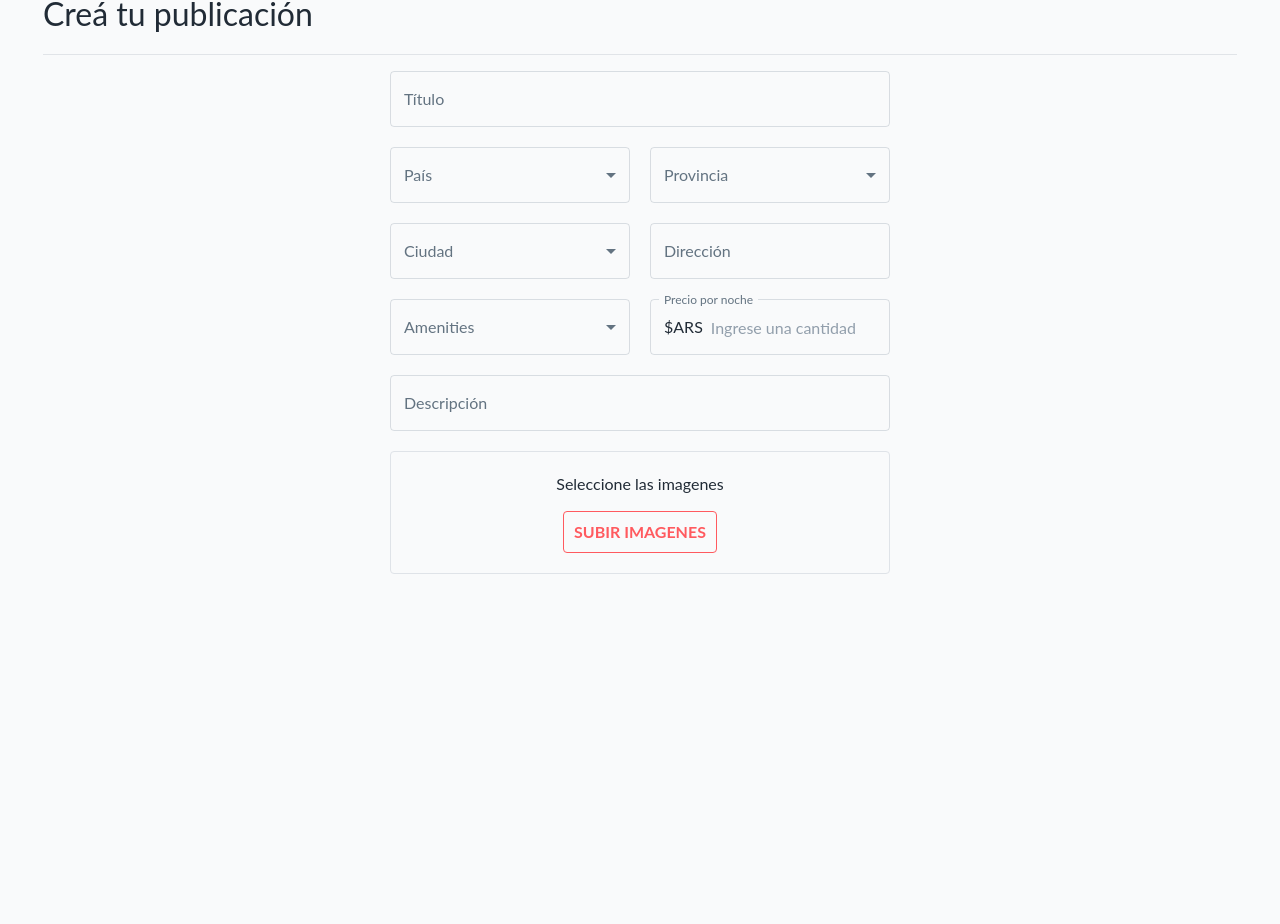
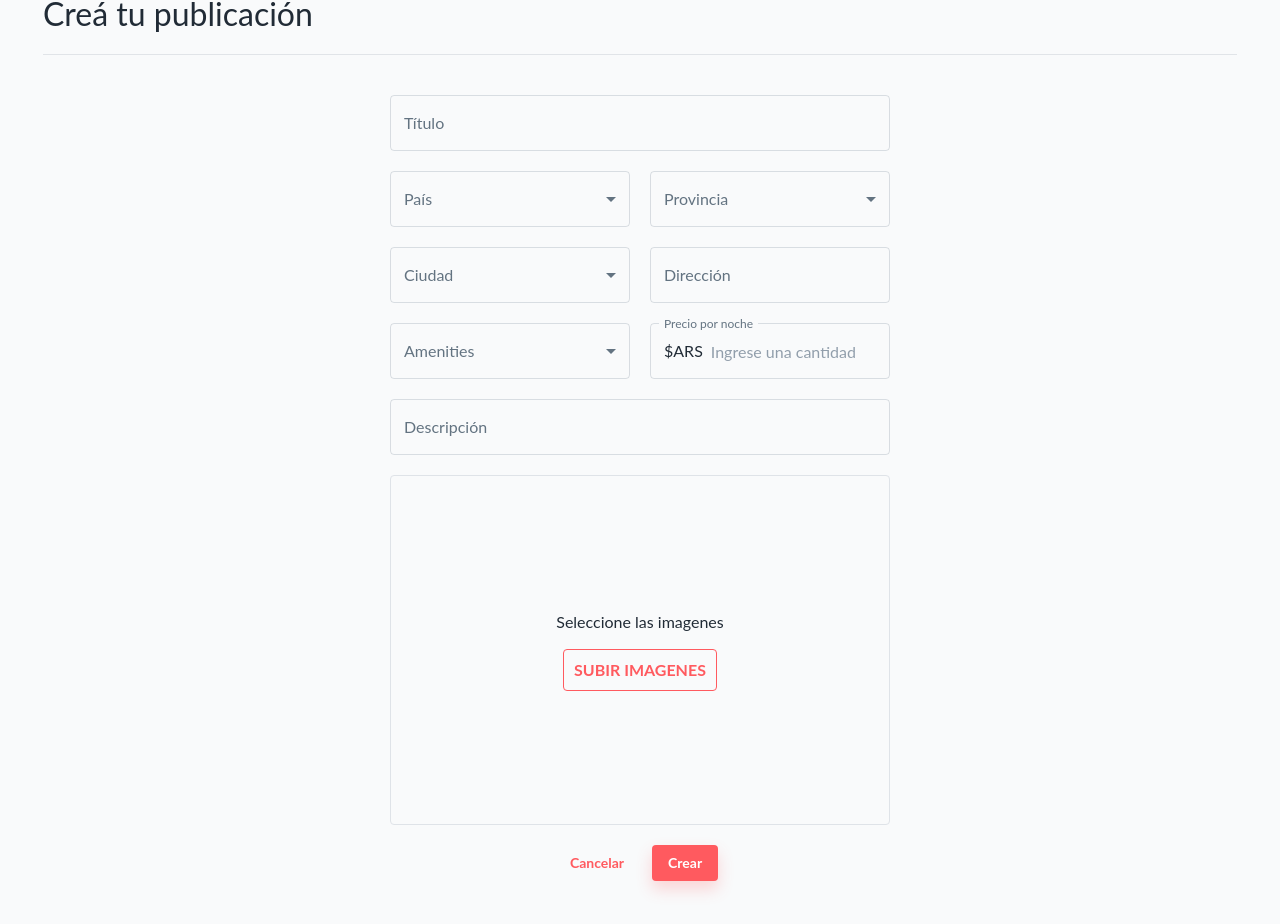
Before and after one commit to Airbnb-G2/Frontend, a React (Create React App) app: page /create-publication in a window 1280 px wide. Shown: the part 144-1068 px from the top of the page. Before the commit the page ends 800 px from the top, so only its background shows below. Built offline with nearby package versions, Linux system fonts and the light colour scheme.

Commit message:
Styleo el image uploader

```diff
--- a/src/components/ImageUploader/ImageUploader.js
+++ b/src/components/ImageUploader/ImageUploader.js
@@ -10,12 +10,16 @@ const ImageUploader = () => {
 
   return (
     <div className={styles.imageUploaderContainer}>
-      <Typography> Seleccione las imagenes</Typography>
+      {!imageUrls.length ? <Typography> Seleccione las imagenes</Typography>
+        : (
+          <div className={styles.imagesContainer}>
+            {imageUrls.map(url => <img className={styles.image} key="url" alt="publicationImage" src={url} />)}
+          </div>
+        ) }
       <label htmlFor="file-upload" className={styles.button}>
         SUBIR IMAGENES
       </label>
       <input id="file-upload" type="file" multiple onChange={uploadImage} />
-      {imageUrls.map(url => <img key="url" alt="hola" src={url} />)}
     </div>
   );
 };
--- a/src/components/ImageUploader/ImageUploaderStyles.js
+++ b/src/components/ImageUploader/ImageUploaderStyles.js
@@ -4,6 +4,7 @@ import { makeStyles } from '@mui/styles';
 export const imageUploaderStyles = makeStyles(theme => ({
   imageUploaderContainer: {
     width: '100%',
+    height: 350,
     display: 'flex',
     flexDirection: 'column',
     justifyContent: 'center',
@@ -15,6 +16,19 @@ export const imageUploaderStyles = makeStyles(theme => ({
     '& input[type="file"]': {
       display: 'none',
     },
+  },
+  imagesContainer: {
+    maxHeight: 250,
+    padding: 10,
+    display: 'flex',
+    height: '100%',
+    overflow: 'scroll',
+    overflowY: 'hidden',
+    columnGap: 10,
+  },
+  image: {
+    height: 200,
+    objectFit: 'cover',
   },
   button: {
     borderRadius: 4,
--- a/src/pages/CreatePublication/CreatePublication.js
+++ b/src/pages/CreatePublication/CreatePublication.js
@@ -1,14 +1,6 @@
-import {
-  Checkbox,
-  Divider, FormControl, InputLabel, MenuItem, OutlinedInput, Select, TextField, Typography,
-} from '@mui/material';
-import React, { useState } from 'react';
-import CustomSelect from '../../components/CustomSelect/CustomSelect';
-import ImageUploader from '../../components/ImageUploader/ImageUploader';
-import {
-  AMENITIES, CITIES, COUNTRIES, PROVINCES,
-} from '../../constants';
-import { useForm } from '../../hooks/useForm';
+import React from 'react';
+import { Divider, Typography } from '@mui/material';
+import CreatePublicationForm from './CreatePublicationForm';
 import { createPublicationStyles } from './CreatePublicationStyles';
 
 const user = {
@@ -18,130 +10,16 @@ const user = {
 
 const CreatePublication = () => {
   const styles = createPublicationStyles();
-  const [amenities, setAmenities] = useState([]);
-  const [images, setImages] = useState([]);
 
   const { role, id } = user;
-  const { formState, handleInputChange, multipleHandleSelectChange } = useForm({
-    title: '',
-    country: '',
-    province: '',
-    city: '',
-    address: '',
-    amenities: [],
-    pricePerNight: '',
-    description: '',
-  });
 
   return (
     <div className={styles.createPublicationContainer}>
       <Typography className={styles.title}>
         Creá tu publicación
       </Typography>
-      <Divider sx={{ my: 2 }} />
-      <div className={styles.formContainer}>
-        <TextField
-          fullWidth
-          name="title"
-          label="Título"
-          variant="outlined"
-          placeholder="Ingrese un título"
-          onChange={handleInputChange}
-        />
-        <div className={styles.multipleInputs}>
-          <CustomSelect
-            name="country"
-            value={formState.country}
-            label="País"
-            onChange={handleInputChange}
-          >
-            {COUNTRIES.map(country => (
-              <MenuItem key={country} value={country}>
-                {country}
-              </MenuItem>
-            ))}
-          </CustomSelect>
-          <CustomSelect
-            name="province"
-            value={formState.province}
-            label="Provincia"
-            onChange={handleInputChange}
-          >
-            {PROVINCES[formState.country]?.map(province => (
-              <MenuItem key={province} value={province}>
-                {province}
-              </MenuItem>
-            ))}
-          </CustomSelect>
-        </div>
-        <div className={styles.multipleInputs}>
-          <CustomSelect
-            name="city"
-            value={formState.city}
-            label="Ciudad"
-            placeholder="Seleccione una ciudad"
-            onChange={handleInputChange}
-            input={<OutlinedInput label="Ciudad" />}
-          >
-            {CITIES[formState.province]?.map(city => (
-              <MenuItem key={city} value={city}>
-                {city}
-              </MenuItem>
-            ))}
-          </CustomSelect>
-          <TextField
-            fullWidth
-            name="address"
-            label="Dirección"
-            variant="outlined"
-            placeholder="Ingrese la dirección"
-          />
-        </div>
-        <div className={styles.multipleInputs}>
-          <CustomSelect
-            name="amenities"
-            multiple
-            label="Amenities"
-            placeholder="Seleccione los amenities"
-            input={<OutlinedInput label="Amenities" />}
-            onChange={multipleHandleSelectChange}
-            value={formState.amenities}
-            renderValue={selected => selected.join(', ')}
-          >
-            {AMENITIES.map(amenity => (
-              <MenuItem key={amenity} value={amenity}>
-                <Checkbox checked={formState.amenities.indexOf(amenity) > -1} />
-                {amenity}
-              </MenuItem>
-            ))}
-          </CustomSelect>
-          <TextField
-            fullWidth
-            name="pricePerNight"
-            label="Precio por noche"
-            variant="outlined"
-            type="number"
-            value={formState.pricePerNight}
-            placeholder="Ingrese una cantidad"
-            onChange={handleInputChange}
-            InputProps={{
-              startAdornment: <Typography sx={{ mr: 1 }}>$ARS</Typography>,
-            }}
-          />
-        </div>
-        <TextField
-          fullWidth
-          name="description"
-          label="Descripción"
-          variant="outlined"
-          value={formState.description}
-          placeholder="Ingrese la descripción"
-          multiline
-          maxRows={4}
-          onChange={handleInputChange}
-        />
-        <ImageUploader onChange={setImages} />
-      </div>
+      <Divider sx={{ mt: 2, mb: 5 }} />
+      <CreatePublicationForm />
     </div>
   );
 };
--- /dev/null
+++ b/src/pages/CreatePublication/CreatePublicationForm.js
@@ -0,0 +1,153 @@
+import React, { useState } from 'react';
+import {
+  Button,
+  Checkbox,
+  MenuItem,
+  OutlinedInput,
+  TextField,
+  Typography,
+} from '@mui/material';
+import { useNavigate } from 'react-router-dom';
+import CustomSelect from '../../components/CustomSelect/CustomSelect';
+import ImageUploader from '../../components/ImageUploader/ImageUploader';
+import {
+  AMENITIES, CITIES, COUNTRIES, PROVINCES,
+} from '../../constants';
+import { useForm } from '../../hooks/useForm';
+import { createPublicationStyles } from './CreatePublicationStyles';
+
+const CreatePublicationForm = () => {
+  const styles = createPublicationStyles();
+  const [images, setImages] = useState([]);
+  const navigate = useNavigate();
+  const { formState, handleInputChange, multipleHandleSelectChange } = useForm({
+    title: '',
+    country: '',
+    province: '',
+    city: '',
+    address: '',
+    amenities: [],
+    pricePerNight: '',
+    description: '',
+  });
+
+  const handleSubmit = () => {
+    console.log('submit');
+  };
+
+  const handleCancel = () => {
+    navigate(-1);
+  };
+
+  return (
+    <div className={styles.formContainer}>
+      <TextField
+        fullWidth
+        name="title"
+        label="Título"
+        variant="outlined"
+        placeholder="Ingrese un título"
+        onChange={handleInputChange}
+      />
+      <div className={styles.multipleInputs}>
+        <CustomSelect
+          name="country"
+          value={formState.country}
+          label="País"
+          onChange={handleInputChange}
+        >
+          {COUNTRIES.map(country => (
+            <MenuItem key={country} value={country}>
+              {country}
+            </MenuItem>
+          ))}
+        </CustomSelect>
+        <CustomSelect
+          name="province"
+          value={formState.province}
+          label="Provincia"
+          onChange={handleInputChange}
+        >
+          {PROVINCES[formState.country]?.map(province => (
+            <MenuItem key={province} value={province}>
+              {province}
+            </MenuItem>
+          ))}
+        </CustomSelect>
+      </div>
+      <div className={styles.multipleInputs}>
+        <CustomSelect
+          name="city"
+          value={formState.city}
+          label="Ciudad"
+          placeholder="Seleccione una ciudad"
+          onChange={handleInputChange}
+          input={<OutlinedInput label="Ciudad" />}
+        >
+          {CITIES[formState.province]?.map(city => (
+            <MenuItem key={city} value={city}>
+              {city}
+            </MenuItem>
+          ))}
+        </CustomSelect>
+        <TextField
+          fullWidth
+          name="address"
+          label="Dirección"
+          variant="outlined"
+          placeholder="Ingrese la dirección"
+        />
+      </div>
+      <div className={styles.multipleInputs}>
+        <CustomSelect
+          name="amenities"
+          multiple
+          label="Amenities"
+          placeholder="Seleccione los amenities"
+          input={<OutlinedInput label="Amenities" />}
+          onChange={multipleHandleSelectChange}
+          value={formState.amenities}
+          renderValue={selected => selected.join(', ')}
+        >
+          {AMENITIES.map(amenity => (
+            <MenuItem key={amenity} value={amenity}>
+              <Checkbox checked={formState.amenities.indexOf(amenity) > -1} />
+              {amenity}
+            </MenuItem>
+          ))}
+        </CustomSelect>
+        <TextField
+          fullWidth
+          name="pricePerNight"
+          label="Precio por noche"
+          variant="outlined"
+          type="number"
+          value={formState.pricePerNight}
+          placeholder="Ingrese una cantidad"
+          onChange={handleInputChange}
+          InputProps={{
+            startAdornment: <Typography sx={{ mr: 1 }}>$ARS</Typography>,
+          }}
+        />
+      </div>
+      <TextField
+        fullWidth
+        name="description"
+        label="Descripción"
+        variant="outlined"
+        value={formState.description}
+        placeholder="Ingrese la descripción"
+        multiline
+        maxRows={4}
+        onChange={handleInputChange}
+      />
+      <ImageUploader onChange={setImages} />
+      <div className={styles.buttonsContainer}>
+        <Button onClick={handleCancel}>Cancelar</Button>
+        <Button onClick={handleSubmit} variant="contained">Crear</Button>
+      </div>
+    </div>
+  );
+};
+
+export default CreatePublicationForm;
--- a/src/pages/CreatePublication/CreatePublicationStyles.js
+++ b/src/pages/CreatePublication/CreatePublicationStyles.js
@@ -42,4 +42,9 @@ export const createPublicationStyles = makeStyles(theme => ({
       width: 'none',
     },
   },
+  buttonsContainer: {
+    alignSelf: 'center',
+    display: 'flex',
+    columnGap: 20,
+  },
 }));
--- a/src/pages/Home/Home.js
+++ b/src/pages/Home/Home.js
@@ -103,7 +103,6 @@ const Home = () => {
   const navigate = useNavigate();
 
   const handleCreatePublicationButton = () => {
-    console.log('nashe');
     navigate('/create-publication');
   };
 
```
